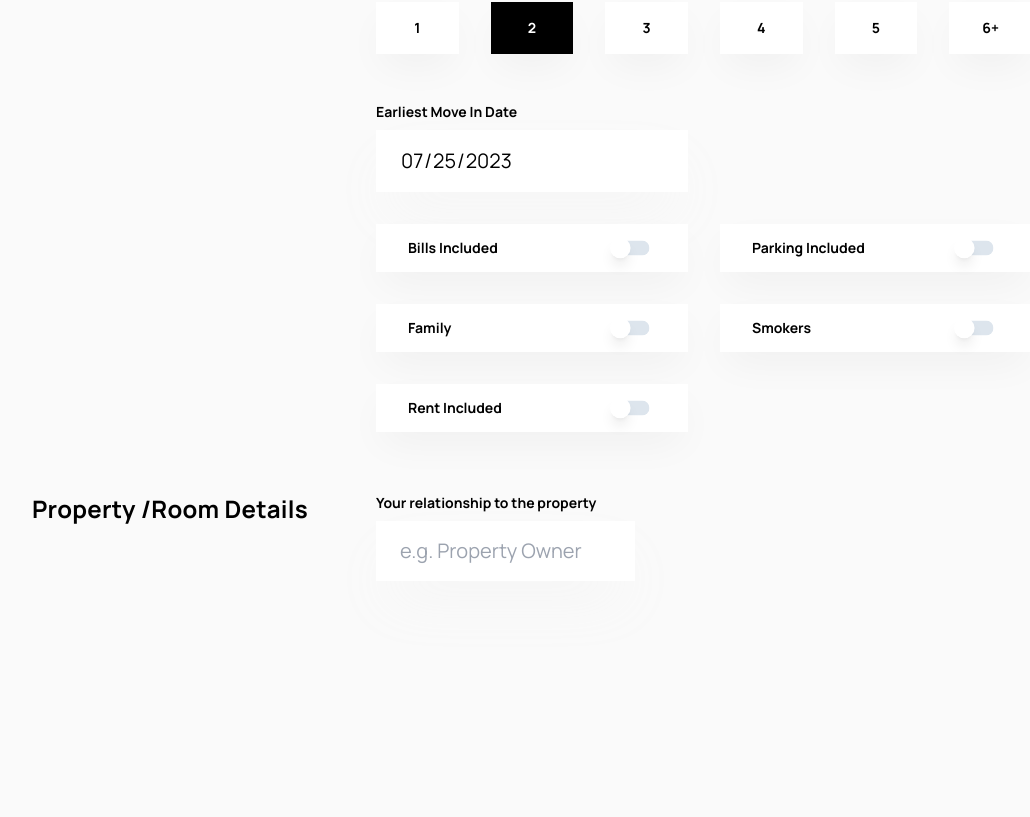
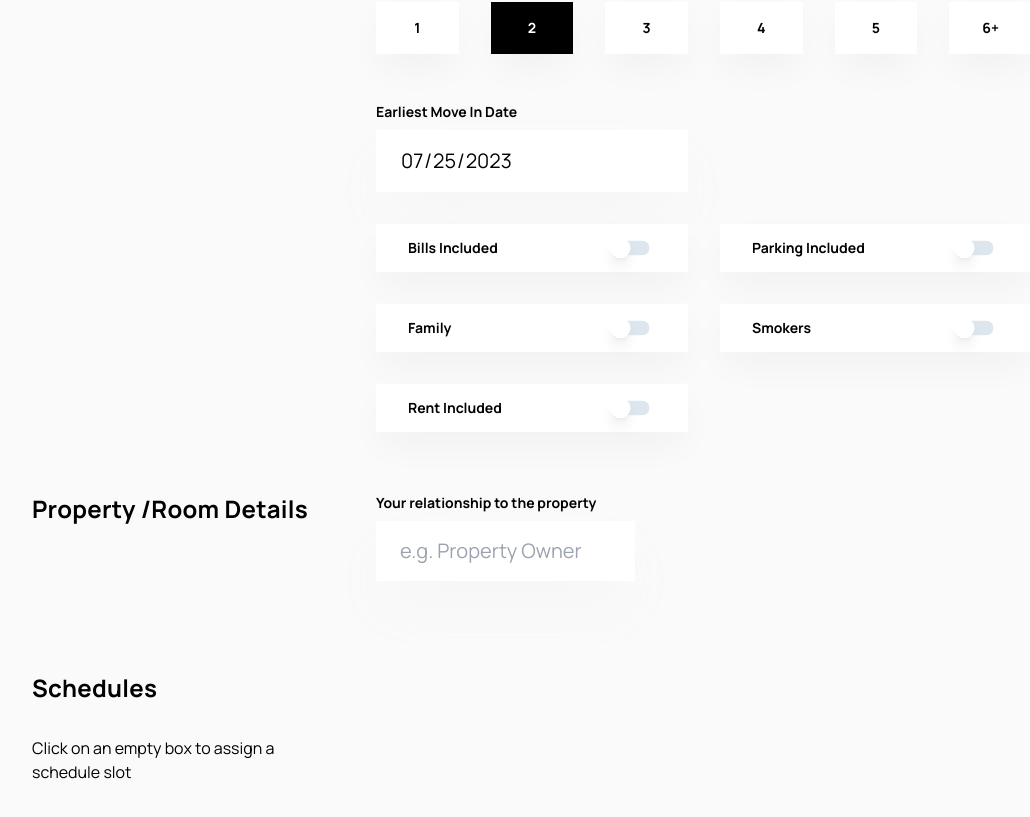
Before and after one commit to HabibMollah/faz-studio-task, a Next.js app: page / in a window 1280 px wide. Shown: the part 2868-3685 px from the top of the page, without its empty margins (16-1046 px from the left). Before the commit the page ends 3562 px from the top, so only its background shows below. Built offline with nearby package versions, Linux system fonts and the light colour scheme.

Commit message:
add schedules section

```diff
--- /dev/null
+++ b/components/Form/Schedules.tsx
@@ -0,0 +1,17 @@
+import Input from "./Input";
+
+export default function Schedules() {
+  return (
+    <div className="flex flex-col gap-8 pb-[61px] pt-[30px] lg:flex-row">
+      <span className="flex flex-col gap-8">
+        <h2 className="min-w-[312px] text-2xl font-bold tracking-[0.24px]">
+          Schedules
+        </h2>
+        <p className="max-w-[310px] text-base">
+          Click on an empty box to assign a schedule slot
+        </p>
+      </span>
+      <div className="grid w-full grid-cols-1 gap-8 sm:grid-cols-3"></div>
+    </div>
+  );
+}
--- a/components/Form/index.tsx
+++ b/components/Form/index.tsx
@@ -5,6 +5,7 @@ import PropertyDescription from "./PropertyDescription";
 import PropertyRent from "./PropertyRent";
 import PropertyRoomDetails from "./PropertyRoomDetails";
 import RelationshipToTheProperty from "./RelationshipToTheProperty";
+import Schedules from "./Schedules";
 import YoutubeURL from "./YoutubeURL";
 
 export default function Form() {
@@ -19,6 +20,7 @@ export default function Form() {
         <PropertyDescription />
         <Preferences />
         <RelationshipToTheProperty />
+        <Schedules />
       </form>
     </section>
   );
```
